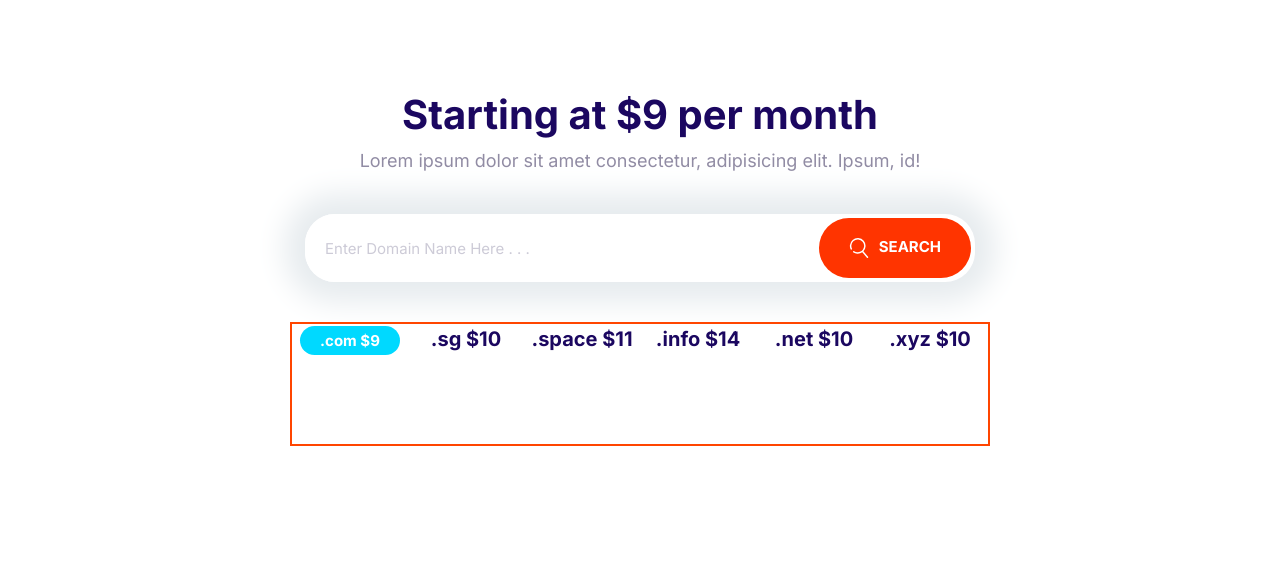
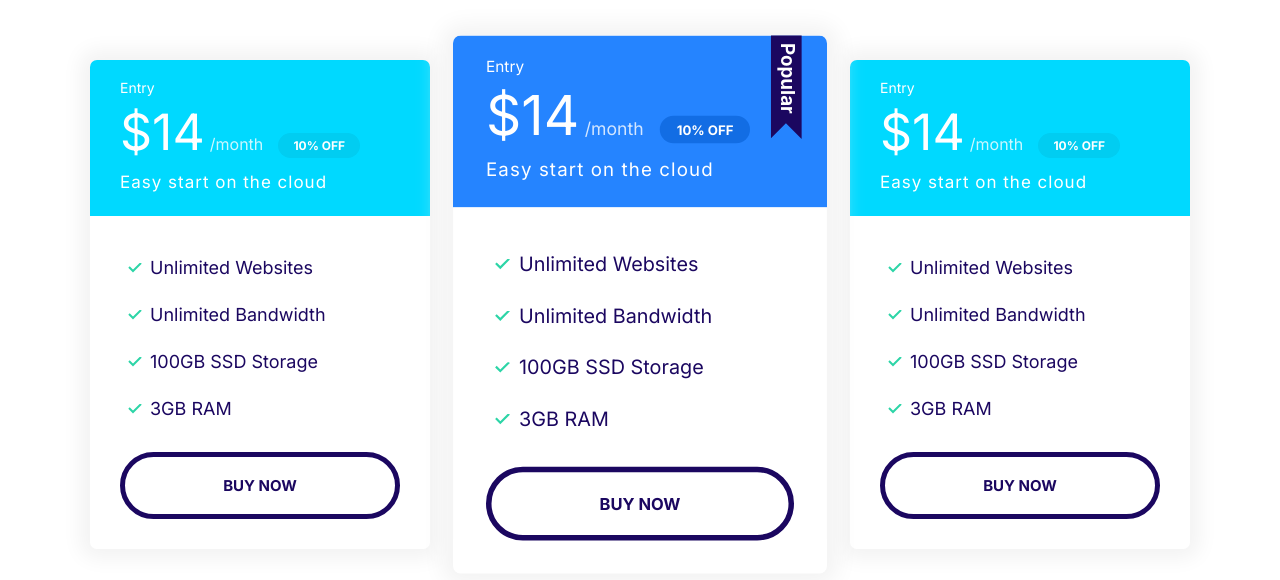
Before and after one commit to selwynng343/first_website, a plain HTML site: page index.html in a window 1280 px wide. Drawn offline with Linux system fonts and the light colour scheme.

Commit message:
plans_block

```diff
--- a/css/styles.css
+++ b/css/styles.css
@@ -326,11 +326,19 @@ a {
   color: #fff;
 }
 
+.card--primary .badge--primary {
+  background: #126de4;
+}
+
 .card--secondary .badge--secondary {
   background: #01cdf1;
 }
 
 /* plans */
+.plan {
+  transition: transform 0.25s ease-in-out;
+}
+
 .plan__name {
   color: #fff;
   margin: 0;
@@ -358,6 +366,10 @@ a {
   margin-bottom: 2rem;
 }
 
+.plan--popular {
+  transform: scale(1.1);
+}
+
 /* makes card__header relative */
 .plan--popular .card__header {
   position: relative;
@@ -371,6 +383,13 @@ a {
   position: absolute;
   top: -6px;
   right: 5%;
+}
+
+.plan:hover {
+  transform: scale(1.05);
+}
+.plan--popular:hover {
+  transform: scale(1.15);
 }
 
 @media screen and (min-width: 1024px) {
@@ -463,6 +482,9 @@ a {
   .grid--1x2 {
     grid-template-columns: 1fr 1fr;
     /* grid-template-columns: repeat(2, 1fr); means same thing as above*/
+  }
+  .grid--1x3 {
+    grid-template-columns: repeat(3, 1fr);
   }
 }
 
@@ -714,3 +736,17 @@ a {
     grid-template-columns: repeat(auto-fit, minmax(10rem, 1fr));
   }
 }
+
+/* Plans Block */
+.block-plans .grid {
+  gap: 8rem 4rem;
+}
+
+.block-plans .card {
+  max-width: 500px;
+}
+
+.block-plans .card {
+  max-width: 500px;
+  margin: 0 auto;
+}
--- a/index.html
+++ b/index.html
@@ -16,34 +16,71 @@
     <title>Document</title>
   </head>
   <body>
-    <section class="block container block-domain">
-      <header class="block__header">
-        <h2>Starting at $9 per month</h2>
-        <p>
-          Lorem ipsum dolor sit amet consectetur, adipisicing elit. Ipsum, id!
-        </p>
-      </header>
-      <div class="input-group">
-        <input
-          type="text"
-          class="input"
-          placeholder="Enter Domain Name Here . . ."
-        />
-        <button class="btn btn--accent">
-          <svg class="icon icon--white">
-            <use xlink:href="images/sprite.svg#search"></use></svg
-          >Search
-        </button>
+    <section class="block container block-plans">
+      <div class="grid grid--1x3">
+        <div class="plan">
+          <div class="card card--secondary">
+            <header class="card__header">
+              <h3 class="plan__name">Entry</h3>
+              <span class="plan__price">$14</span>
+              <span class="plan__billing-cycle">/month</span>
+              <span class="badge badge--secondary badge--small">10% OFF</span>
+              <span class="plan__description">Easy start on the cloud</span>
+            </header>
+            <div class="card__body">
+              <ul class="list list--tick">
+                <li class="list__item">Unlimited Websites</li>
+                <li class="list__item">Unlimited Bandwidth</li>
+                <li class="list__item">100GB SSD Storage</li>
+                <li class="list__item">3GB RAM</li>
+              </ul>
+              <button class="btn btn--outline btn--block">Buy Now</button>
+            </div>
+          </div>
+        </div>
+
+        <div class="plan plan--popular">
+          <div class="card card--primary">
+            <header class="card__header">
+              <h3 class="plan__name">Entry</h3>
+              <span class="plan__price">$14</span>
+              <span class="plan__billing-cycle">/month</span>
+              <span class="badge badge--primary badge--small">10% OFF</span>
+              <span class="plan__description">Easy start on the cloud</span>
+            </header>
+            <div class="card__body">
+              <ul class="list list--tick">
+                <li class="list__item">Unlimited Websites</li>
+                <li class="list__item">Unlimited Bandwidth</li>
+                <li class="list__item">100GB SSD Storage</li>
+                <li class="list__item">3GB RAM</li>
+              </ul>
+              <button class="btn btn--outline btn--block">Buy Now</button>
+            </div>
+          </div>
+        </div>
+
+        <div class="plan">
+          <div class="card card--secondary">
+            <header class="card__header">
+              <h3 class="plan__name">Entry</h3>
+              <span class="plan__price">$14</span>
+              <span class="plan__billing-cycle">/month</span>
+              <span class="badge badge--secondary badge--small">10% OFF</span>
+              <span class="plan__description">Easy start on the cloud</span>
+            </header>
+            <div class="card__body">
+              <ul class="list list--tick">
+                <li class="list__item">Unlimited Websites</li>
+                <li class="list__item">Unlimited Bandwidth</li>
+                <li class="list__item">100GB SSD Storage</li>
+                <li class="list__item">3GB RAM</li>
+              </ul>
+              <button class="btn btn--outline btn--block">Buy Now</button>
+            </div>
+          </div>
+        </div>
       </div>
-      <ul class="list block-domain__prices">
-        <li><span class="badge badge--secondary">.com $9</span></li>
-
-        <li>.sg $10</li>
-        <li>.space $11</li>
-        <li>.info $14</li>
-        <li>.net $10</li>
-        <li>.xyz $10</li>
-      </ul>
     </section>
   </body>
 </html>
```
Also changed, not shown: components/plans_and_popular_badge.html (renamed from components/popular_badge.html, +1 -0 lines), components/plans_block.html (added, +66 -0 lines).
